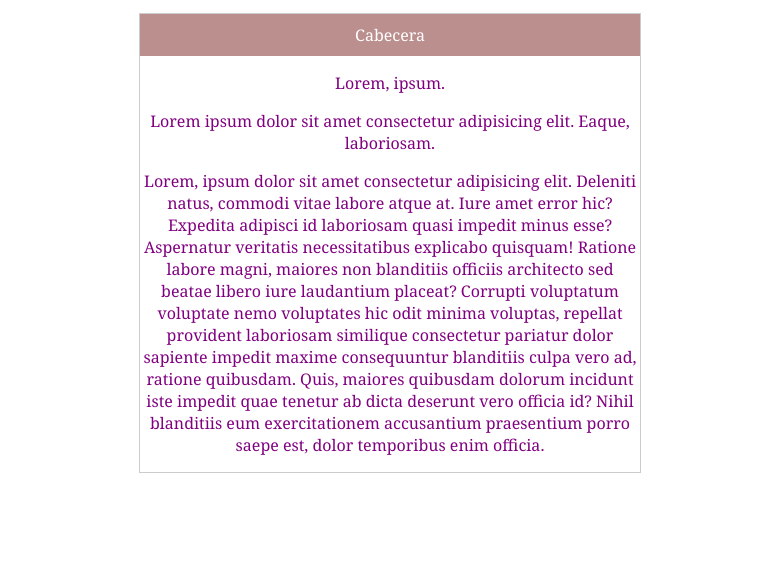
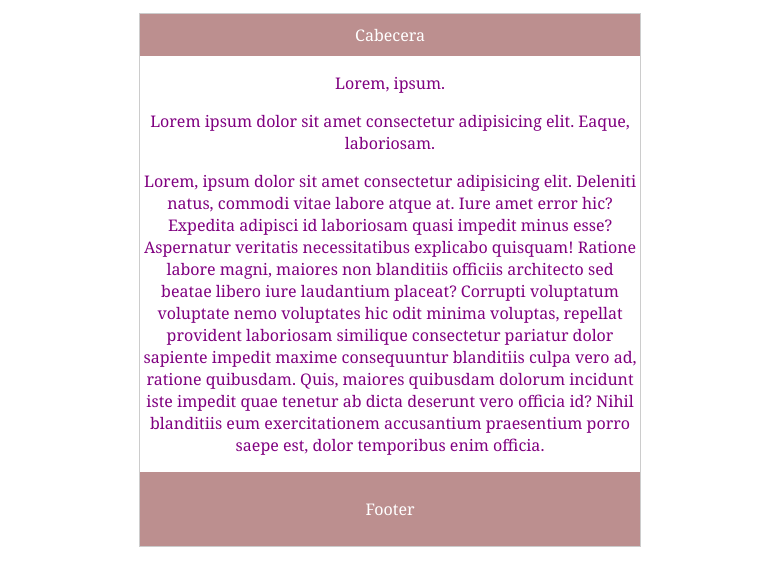
Before and after one commit to emanuelxmejia/testGit, a plain HTML site: page index.html in a window 1280 px wide. Shown: the part 104-690 px from the top of the page, without its empty margins (250-1029 px from the left). Drawn offline with Linux system fonts and the light colour scheme.

Commit message:
Cree el post footer

```diff
--- a/css/style.css
+++ b/css/style.css
@@ -17,3 +17,9 @@ body {
     color: #fff;
     padding: 10px;
 }
+
+.post__footer {
+    background-color: rosybrown;
+    color: #fff;
+    padding: 10px;
+}
--- a/index.html
+++ b/index.html
@@ -23,6 +23,9 @@
         <p>
             Lorem, ipsum dolor sit amet consectetur adipisicing elit. Deleniti natus, commodi vitae labore atque at. Iure amet error hic? Expedita adipisci id laboriosam quasi impedit minus esse? Aspernatur veritatis necessitatibus explicabo quisquam! Ratione labore magni, maiores non blanditiis officiis architecto sed beatae libero iure laudantium placeat? Corrupti voluptatum voluptate nemo voluptates hic odit minima voluptas, repellat provident laboriosam similique consectetur pariatur dolor sapiente impedit maxime consequuntur blanditiis culpa vero ad, ratione quibusdam. Quis, maiores quibusdam dolorum incidunt iste impedit quae tenetur ab dicta deserunt vero officia id? Nihil blanditiis eum exercitationem accusantium praesentium porro saepe est, dolor temporibus enim officia.
         </p>
+        <div class="post__footer">
+            <p>Footer</p>
+        </div>
     </div>
 </body>
 </html>
```
